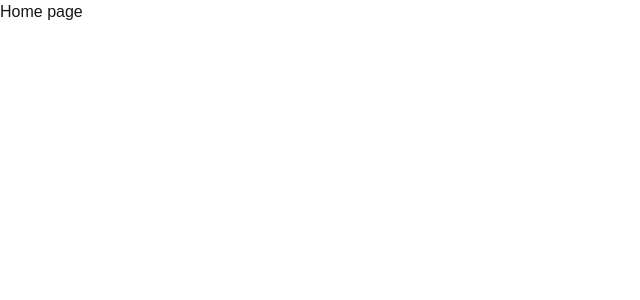
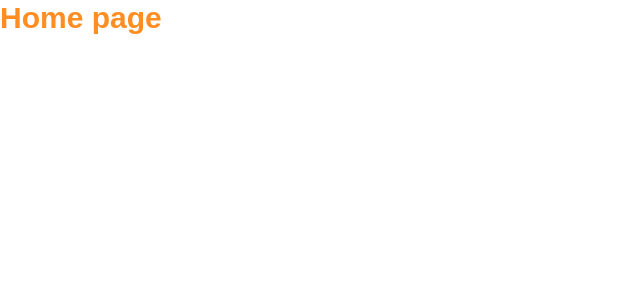
Before and after one commit to rgglenn150/motoclub-connect-frontend, a Next.js app: page / in a window 1280 px wide. Shown: the top 300 px of the page, without its empty margins (0-640 px from the left). Built offline with nearby package versions, Linux system fonts and the light colour scheme.

Commit message:
Palette Applied

```diff
--- a/src/app/page.tsx
+++ b/src/app/page.tsx
@@ -97,7 +97,7 @@ export default function Home() {
         </a>
       </footer>
     </div> */
-   <h1>Home page</h1>
+   <h1 className="text-3xl text-accent font-bold">Home page</h1>
 
   );
 }
--- a/tailwind.config.ts
+++ b/tailwind.config.ts
@@ -11,6 +11,9 @@ const config: Config = {
       colors: {
         background: "var(--background)",
         foreground: "var(--foreground)",
+        accent:'#FF8D21',
+        primary:'#FFF8EC',
+        secondary:'#FFFFFF',
       },
     },
   },
```
